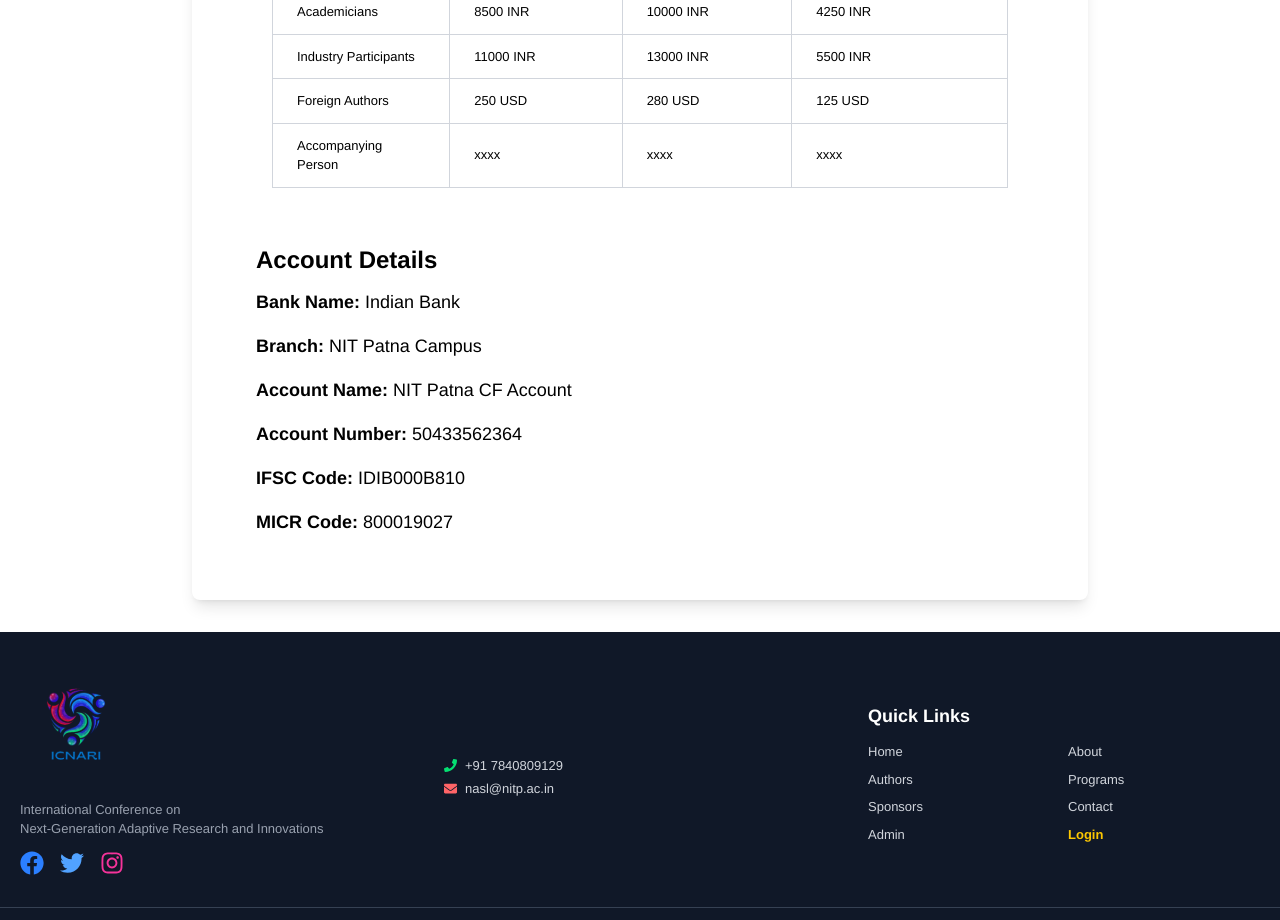
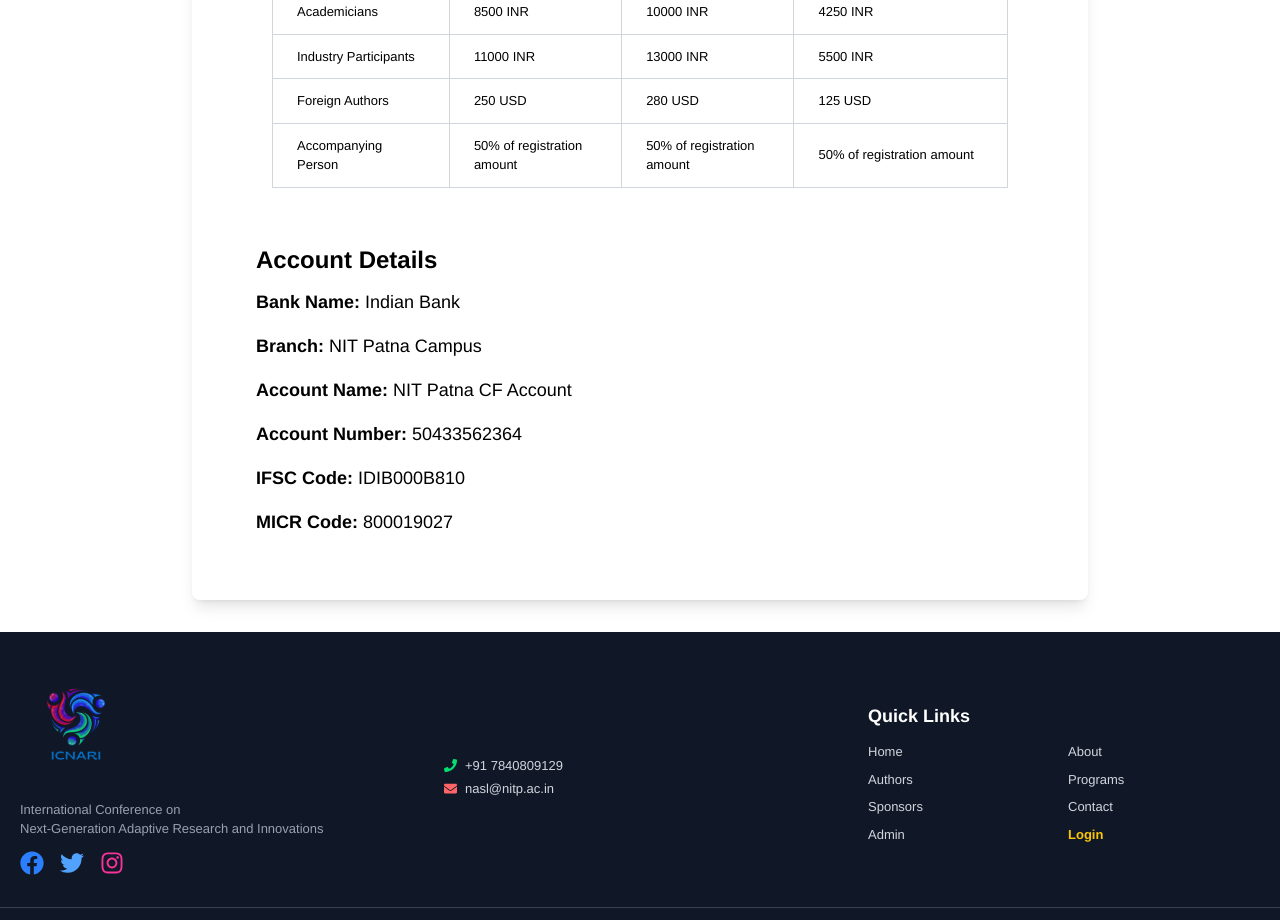
Before and after one commit to suryanshvermaa/Conference_website, a React (Vite) app in the folder frontend/: page /authors/registrations in a window 1280 px wide. Shown: the part 1080-2000 px from the top of the page. Built offline with nearby package versions, Linux system fonts and the light colour scheme.

Commit message:
fix: update accompanying person registration fee in Registrations component

```diff
--- a/frontend/src/components/authorcomp/Registrations.jsx
+++ b/frontend/src/components/authorcomp/Registrations.jsx
@@ -56,9 +56,9 @@ const Registrations = () => {
               </tr>
               <tr>
                 <td className="px-6 py-3 border border-gray-300">Accompanying Person</td>
-                <td className="px-6 py-3 border border-gray-300">xxxx</td>
-                <td className="px-6 py-3 border border-gray-300">xxxx</td>
-                <td className="px-6 py-3 border border-gray-300">xxxx</td>
+                <td className="px-6 py-3 border border-gray-300">50% of registration amount</td>
+                <td className="px-6 py-3 border border-gray-300">50% of registration amount</td>
+                <td className="px-6 py-3 border border-gray-300">50% of registration amount</td>
               </tr>
             </tbody>
           </table>
```
